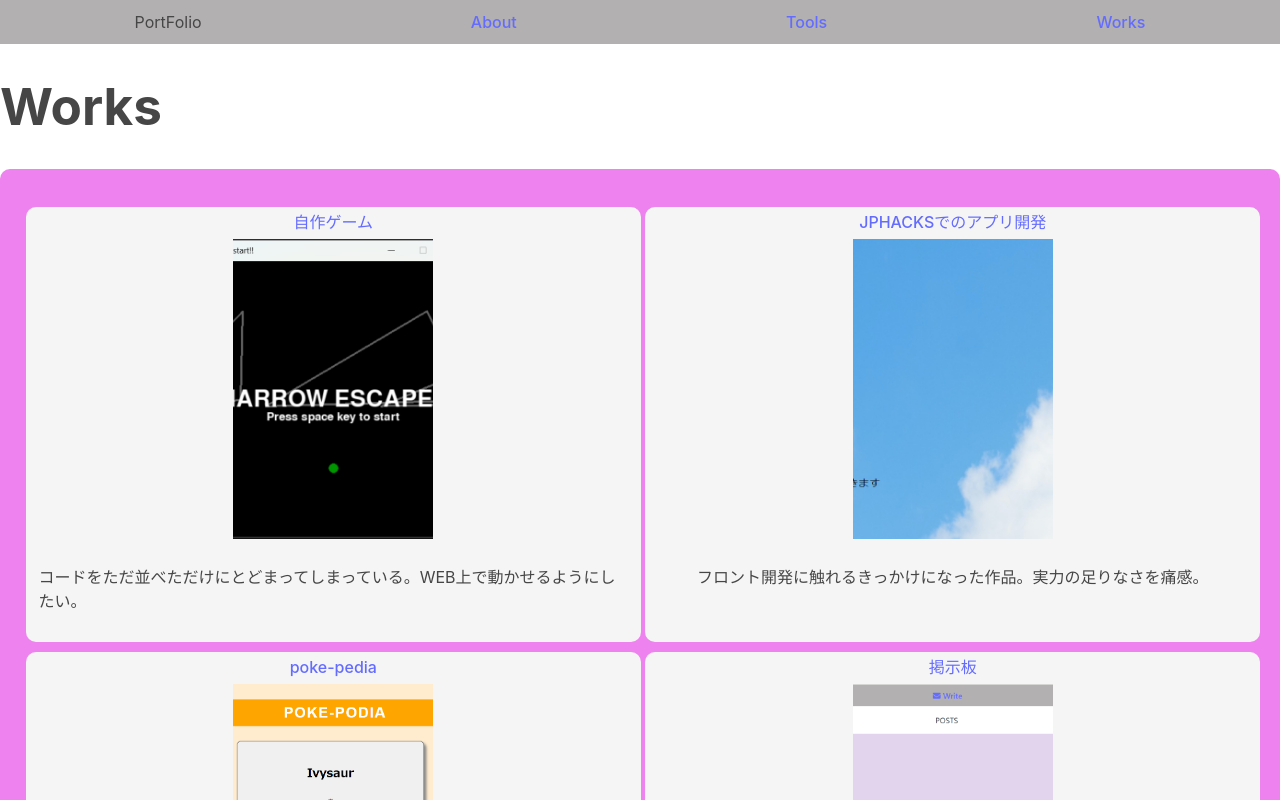
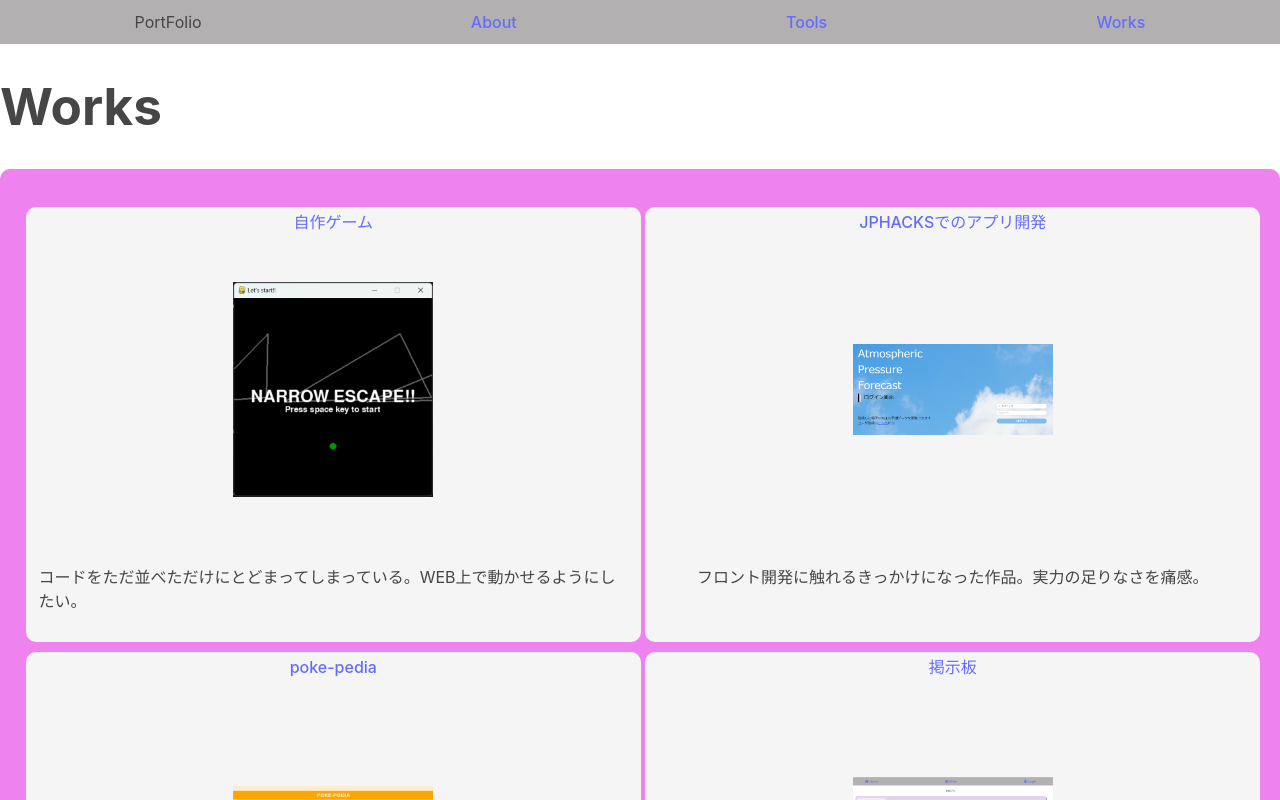
Before and after one commit to FujiiAmon/port-folio, a React (Vite) app: page /works in a window 1280 px wide. Shown: the top 800 px of the page. Built offline with nearby package versions, Linux system fonts and the light colour scheme.

Commit message:
デザインを軽く修正

```diff
--- a/src/components/WorkCard.jsx
+++ b/src/components/WorkCard.jsx
@@ -26,7 +26,7 @@ export const WorkCard = (props) => {
                     src={src}
                     width={"200px"}
                     height={"300px"}
-                    style={{ objectFit: "cover" }}
+                    style={{ objectFit: "contain" }}
                 />
                 <p style={{ textAlign: "left", padding: "10px" }}>{des}</p>
             </div>
--- a/src/components/style/SDl.jsx
+++ b/src/components/style/SDl.jsx
@@ -1,6 +1,7 @@
 import styled from "styled-components";
 
 export const SDl = styled.dl`
+    width: 100%;
     color: dimgray;
     background-color: whitesmoke;
     border-radius: 10px;
```
Lines whose indentation alone changed are shown as unchanged.
